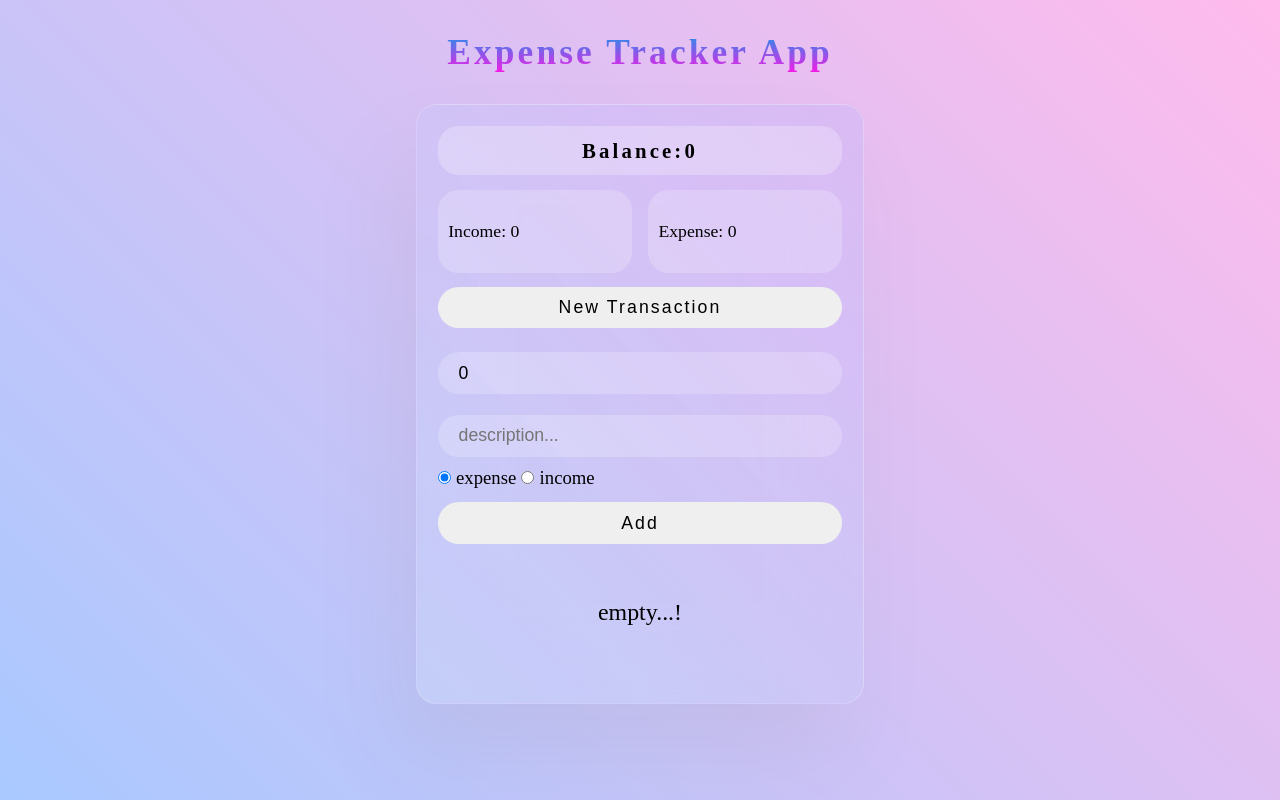
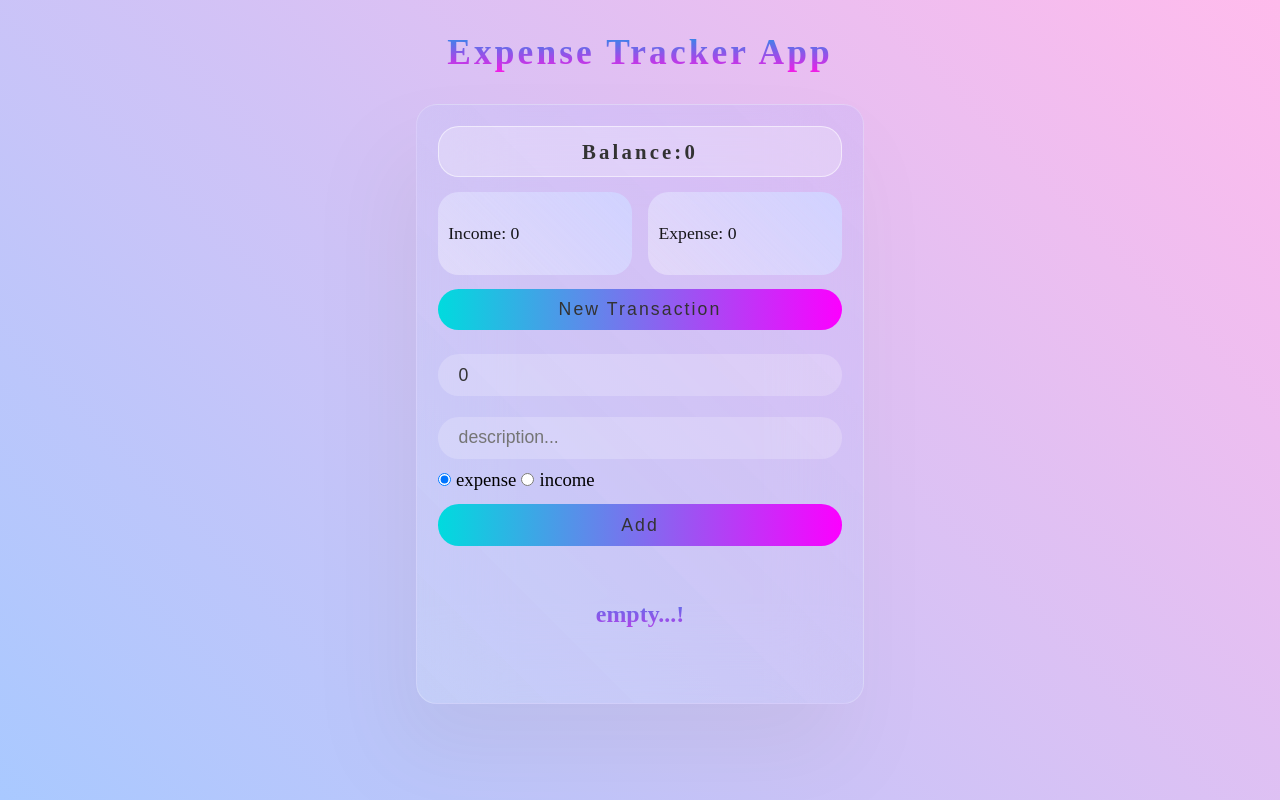
Before and after one commit to HanzaleLatifi/ExpenseTrackerApp, a React (Create React App) app: page / in a window 1280 px wide. Both pictures are taken after a click on the button "New Transaction". Built offline with nearby package versions, Linux system fonts and the light colour scheme.

Commit message:
fix styles & Project is End :)

```diff
--- a/src/App.css
+++ b/src/App.css
@@ -10,9 +10,7 @@
 header {
   padding: 3rem 0;
   font-size: 1.7rem;
-  letter-spacing: .3rem;
-
-
+  letter-spacing: 0.3rem;
 }
 h1 {
   background: -webkit-linear-gradient(rgb(17, 155, 235), rgb(248, 26, 230));
@@ -30,105 +28,132 @@ h1 {
   align-items: center;
   flex-direction: column;
   border-radius: 2rem;
-  border: .8px solid rgba(255, 255, 255, 0.212);
+  border: 0.8px solid rgba(255, 255, 255, 0.212);
   backdrop-filter: blur(4rem);
   box-shadow: -2rem 5rem 8rem rgba(128, 128, 128, 0.1);
 }
-.overView{
+.overView {
   display: flex;
   flex-direction: column;
   align-items: center;
   width: 100%;
 }
-.balance{
+.balance {
   padding: 1.2rem 2rem;
   display: flex;
   justify-content: center;
   align-items: center;
   font-size: 2rem;
-  background-color: rgb(255, 255, 255,.25);
+  background-color: rgb(255, 255, 255, 0.25);
   width: 100%;
   border-radius: 2rem;
-  letter-spacing: .3rem;
+  letter-spacing: 0.3rem;
   font-weight: bold;
   margin-bottom: 1.4rem;
-  border: none;
+  border: .1rem solid rgba(255, 255, 255, 0.555);
+  color: #333;
+
 }
-.inc-exp-container{
+.inc-exp-container {
   width: 100%;
   display: flex;
   justify-content: space-between;
-
-
 }
-.income , .expense{
+.income,
+.expense {
   width: 48%;
   padding: 3rem 1rem;
-  background-color:rgb(255, 255, 255,.2) ;
+  background-image: linear-gradient(
+    45deg,
+    rgb(255, 255, 255, 0.2) 0%,
+    #d0d2ff 100%
+  );
+  background-color: rgb(255, 255, 255, 0.2);
   border-radius: 2rem;
   font-size: 1.7rem;
+  color: rgb(0, 0, 0, 0.9);
+}
 
-
-}
-.newTrans{
+.newTrans {
   margin: 1.3rem 0;
   width: 100%;
   border-radius: 2rem;
   font-size: 1.7rem;
-  letter-spacing: .2rem;
+  letter-spacing: 0.2rem;
   padding: 1rem;
+  background-color: #00dbde;
+  background-image: linear-gradient(90deg, #00dbde 0%, #fc00ff 100%);
+  transition: all .2s linear;
+  color: #333;
+
+
+
 }
-.form-container{
+.newTrans:hover{
+  background-image: linear-gradient(90deg, #12f3f7 0%, #f62cfa 100%);
+
+}
+.form-container {
   width: 100%;
 }
-.form-container form{
+.form-container form {
   width: 100%;
   margin: 0 auto;
   display: flex;
   flex-direction: column;
 }
-form > input{
+form > input {
   width: 100%;
   padding: 1rem 2rem;
-  background-color:rgb(255, 255, 255,.2) ;
+  background-color: rgb(255, 255, 255, 0.2);
   border-radius: 2rem;
   font-size: 1.7rem;
   margin: 1rem 0;
   border: none;
+  color: #333;
+
 
 }
 
-.radio-container label{
+.radio-container label {
   font-size: 1.8rem;
-  padding: 0 .5rem;
+  padding: 0 0.5rem;
 }
-form >button{
+form > button {
   display: block;
   width: 100%;
   border-radius: 2rem;
   font-size: 1.7rem;
-  letter-spacing: .2rem;
+  letter-spacing: 0.2rem;
   padding: 1rem;
   margin: 1.3rem auto;
   text-align: center;
+  background-color: #00dbde;
+  background-image: linear-gradient(90deg, #00dbde 0%, #fc00ff 100%);
+  transition: all .2s linear;
+  color: #333;
+
 }
-.transaction-container{
+form > button:hover{
+  background-image: linear-gradient(90deg, #12f3f7 0%, #f62cfa 100%);
+
+}
+.transaction-container {
   margin: 1rem 0;
   width: 100%;
 }
-.tranaction{
+.tranaction {
   font-size: 1.7rem;
   display: flex;
   justify-content: space-between;
   padding: 1rem 3rem;
   border-radius: 2rem;
-  background-color:rgb(255, 255, 255,.2) ;
-  margin: .6rem 0;
+  background-color: rgb(255, 255, 255, 0.2);
+  margin: 0.6rem 0;
   border-right: 1px solid greenyellow;
-
 }
 
-.searchBar{
+.searchBar {
   width: 100%;
   padding: 1rem;
   border: none;
@@ -136,12 +161,16 @@ form >button{
   font-size: 1.7rem;
   margin: 1rem 0;
 }
-.empty{
+.empty {
   width: 100%;
-  padding: 2rem ;
+  padding: 2rem;
   border: none;
   border-radius: 2rem;
   font-size: 2.3rem;
   margin: 1rem 0;
   text-align: center;
+  background: -webkit-linear-gradient(rgb(17, 155, 235), rgb(248, 26, 230));
+  -webkit-background-clip: text;
+  -webkit-text-fill-color: transparent;
+  font-weight: 900;
 }
--- a/src/index.css
+++ b/src/index.css
@@ -17,4 +17,5 @@ button{
 }
 input:focus{
   outline: none;
+  border: .1rem solid #fff;
 }
```
